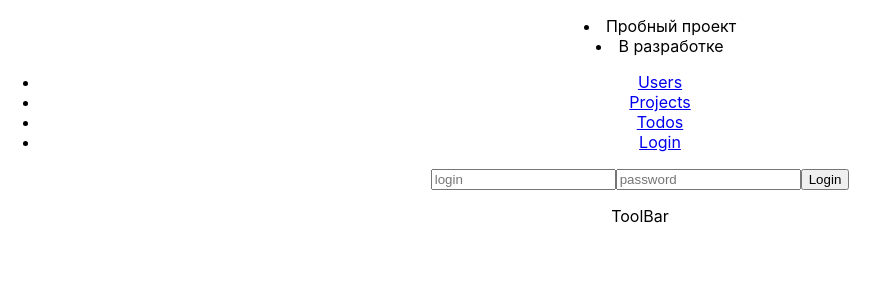
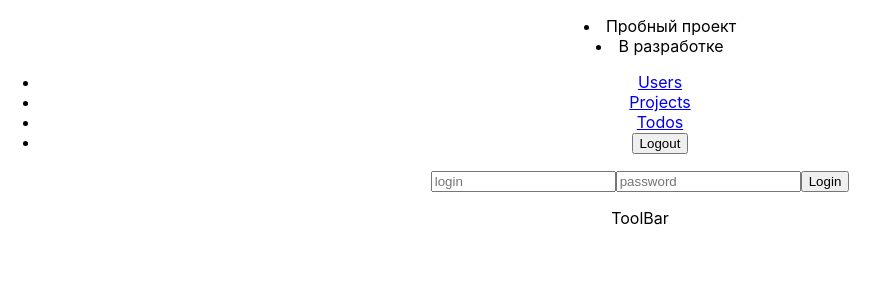
Before and after one commit to SlavicDeveloper/drf_tool, a React (Create React App) app in the folder frontend/: page /login in a window 1280 px wide. Shown: the top 300 px of the page, without its empty margins (0-889 px from the left). Built offline with nearby package versions, Linux system fonts and the light colour scheme; no server answers.

Commit message:
"Lesson_7. Auth and tokens"

```diff
--- a/frontend/src/App.js
+++ b/frontend/src/App.js
@@ -11,6 +11,8 @@
 
 import {BrowserRouter, Route, Link, Switch} from 'react-router-dom';
 import LoginForm from './components/Auth.js'
+
+import Cookies from 'universal-cookie';
 
 const NotFound404 = ({ location }) => {
   return (
@@ -30,7 +32,36 @@
        }
    }
 
+   set_token(token) {
+    const cookies = new Cookies()
+    cookies.set('token', token)
+    this.setState({'token': token})
+  }
+
+   is_authenticated() {
+    return this.state.token != ''
+  }
+
+   logout() {
+    this.set_token('')
+  }
+
+  get_token_from_storage() {
+    const cookies = new Cookies()
+    const token = cookies.get('token')
+    this.setState({'token': token})
+  }
+
+   get_token(username, password) {
+    axios.post('http://127.0.0.1:8000/api-token-auth/', {username: username, password: password})
+    .then(response => {
+        this.set_token(response.data['token'])
+    }).catch(error => alert('Неверный логин или пароль'))
+  }
+
     componentDidMount() {
+        this.get_token_from_storage()
+
         axios.get("http://127.0.0.1:8000/api/modified_users")
             .then(response => {
                 const users = response.data.results
@@ -81,7 +112,7 @@
                         <Link to='/todos'>Todos</Link>
                     </li>
                     <li>
-                        <Link to='/login'>Login</Link>
+                        {this.is_authenticated() ? <button onClick={()=>this.logout()}>Logout</button> : <Link to='/login'>Login</Link>}
                     </li>
                    </ul>
                 </nav>
@@ -89,7 +120,7 @@
                         <Route exact path='/' component={() => <UserList items={this.state.users} />}  />
                         <Route exact path='/projects' component={() => <ProjectItemList items={this.state.projects} />}  />
                         <Route exact path='/todos' component={() => <ToDoItemList items={this.state.todos} />}  />
-                        <Route exact path='/login' component={() => <LoginForm />} />
+                        <Route exact path='/login' component={() => <LoginForm get_token={(username, password) => this.get_token(username, password)} />} />
                         <Route component={NotFound404} />
                 </Switch>
                 <Footer />
--- a/frontend/src/components/Auth.js
+++ b/frontend/src/components/Auth.js
@@ -17,7 +17,7 @@
     }
 
     handleSubmit(event) {
-      console.log(this.state.login + ' ' + this.state.password)
+      this.props.get_token(this.state.login, this.state.password)
       event.preventDefault()
     }
 
--- a/package.json
+++ b/package.json
@@ -1,5 +1,6 @@
 {
   "dependencies": {
-    "axios": "^0.24.0"
+    "axios": "^0.24.0",
+    "universal-cookie": "^4.0.4"
   }
 }
```
